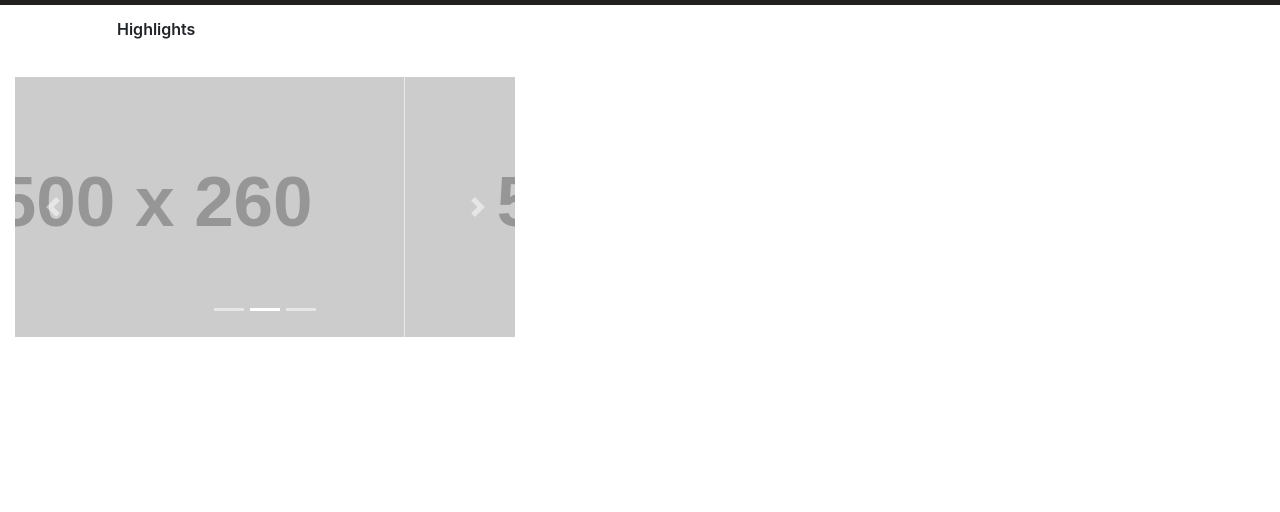
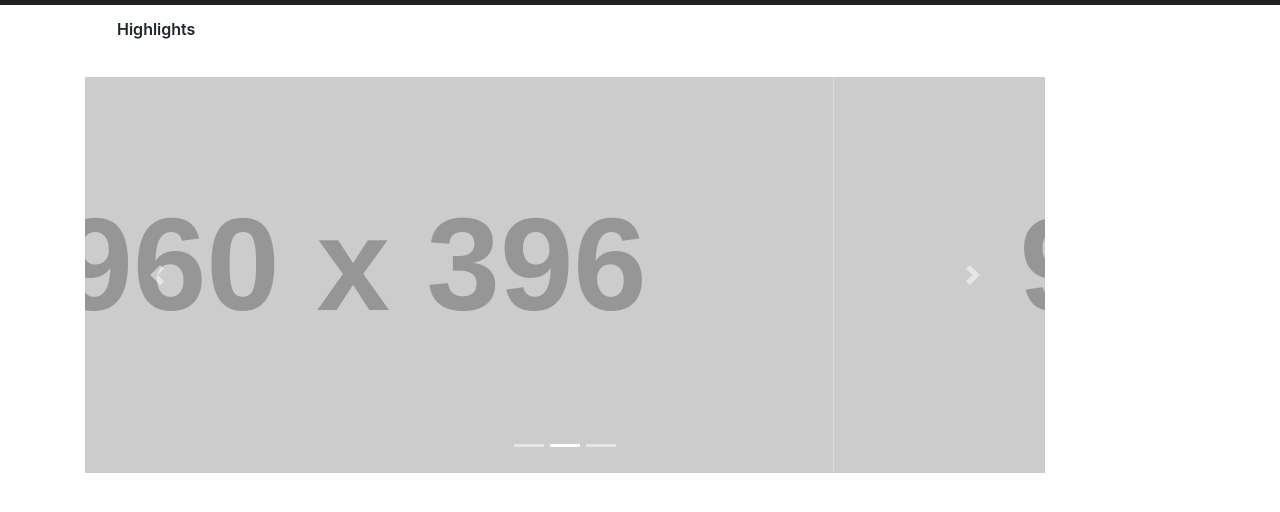
Before and after one commit to antonpetkov88/benchmark8may, a plain HTML site: page index.html in a window 1280 px wide. Shown: the part 56-568 px from the top of the page. Drawn offline with nearby package versions, Linux system fonts and the light colour scheme; placeholder pictures from the web are drawn by us; some icons are missing.

Commit message:
unfinished

```diff
--- a/index.html
+++ b/index.html
@@ -72,7 +72,7 @@
 
 
 
-    <div class="container-fluid py-4 d-flex justify-content: center">
+    <div class="container py-4 d-flex justify-content: center">
 
         <div id="carouselExampleIndicators" class="carousel slide" data-ride="carousel">
             <ol class="carousel-indicators">
@@ -82,13 +82,13 @@
             </ol>
             <div class="carousel-inner">
               <div class="carousel-item active">
-                <img class="d-block w-100" src="http://placehold.it/500x260" alt="First slide">
+                <img class="d-block w-100" src="http://placehold.it/960x396" alt="First slide">
               </div>
               <div class="carousel-item">
-                <img class="d-block w-100" src="http://placehold.it/500x260" alt="Second slide">
+                <img class="d-block w-100" src="http://placehold.it/960x396" alt="Second slide">
               </div>
               <div class="carousel-item">
-                <img class="d-block w-100" src="http://placehold.it/500x260" alt="Third slide">
+                <img class="d-block w-100" src="http://placehold.it/960x396" alt="Third slide">
               </div>
             </div>
             <a class="carousel-control-prev" href="#carouselExampleIndicators" role="button" data-slide="prev">
```
